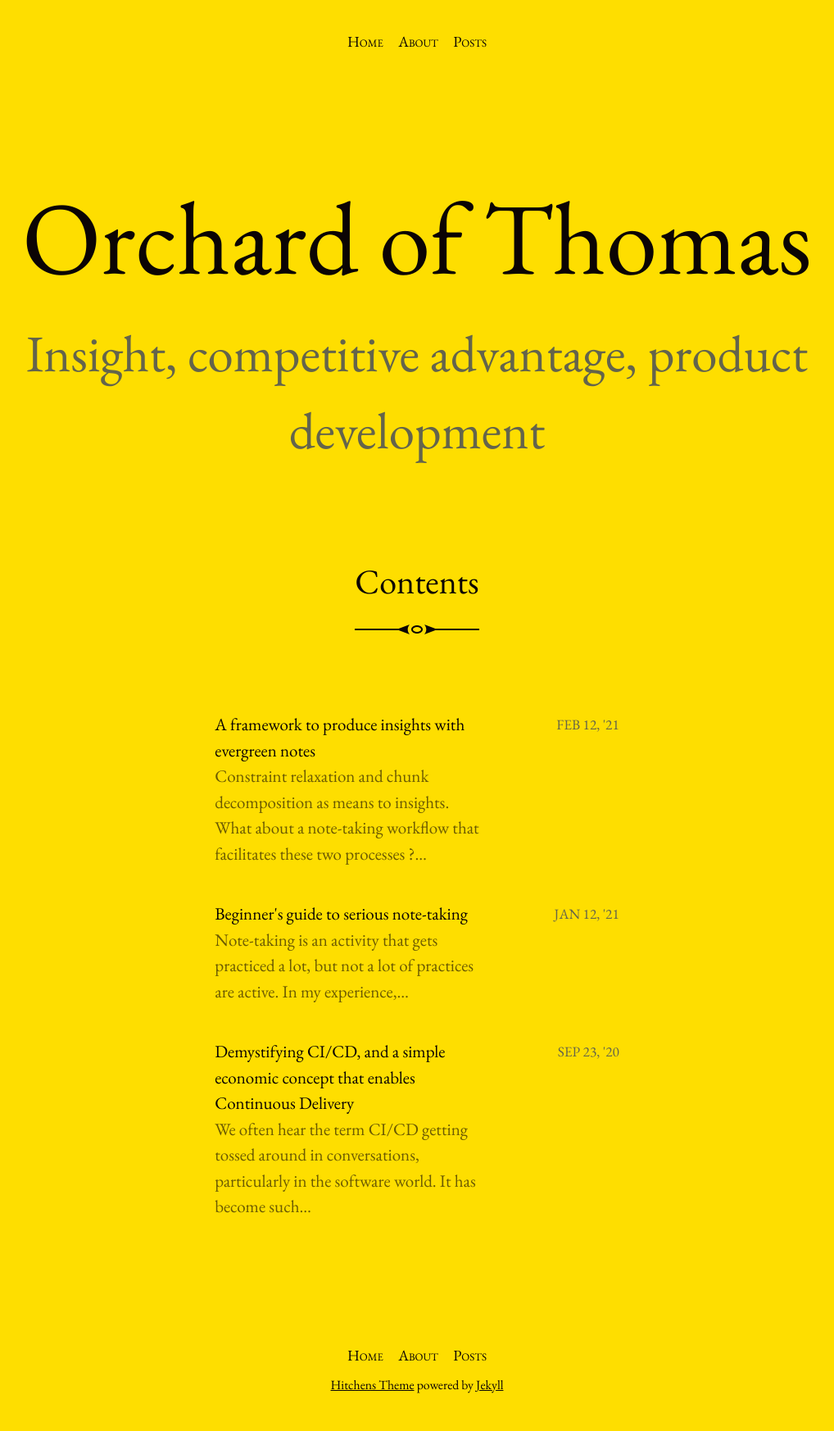
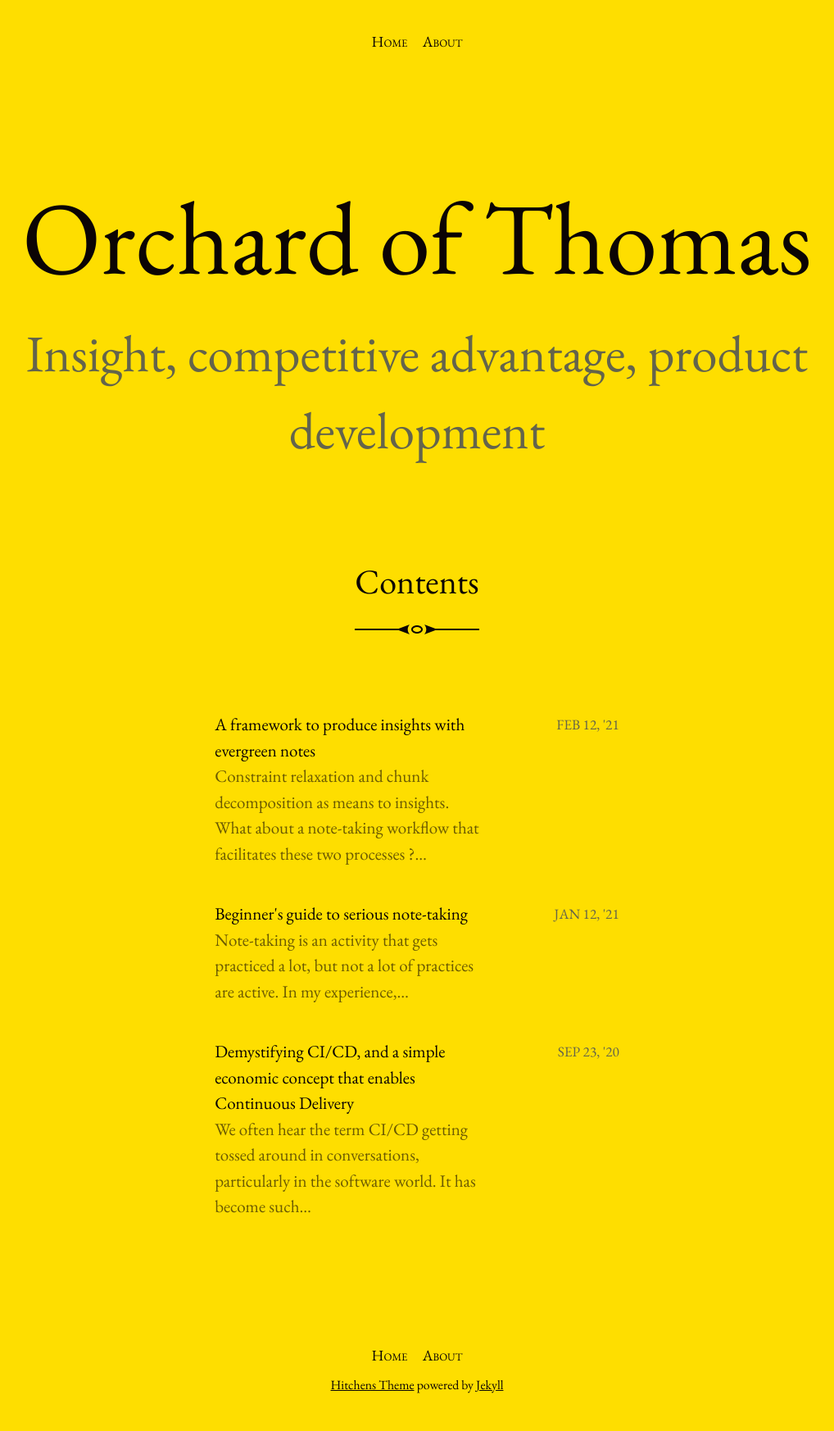
Before and after one commit to minhthanh3145/minhthanh3145.github.io, a Jekyll site: the page built from index.html, in a window 1280 px wide. Shown: the whole page at 82% size, without its empty margins (131-1149 px from the left). Built offline with Jekyll 4.4.1, drawn with Linux system fonts in a browser that asks for light colours; the list of posts is cut into pages by our own code.

Commit message:
Remove Posts in navigation bar

```diff
--- a/_data/menu.yml
+++ b/_data/menu.yml
@@ -1,5 +1,2 @@
 - title: About
   url: /about.html
-
-- title: Posts
-  url: /post.html
```
